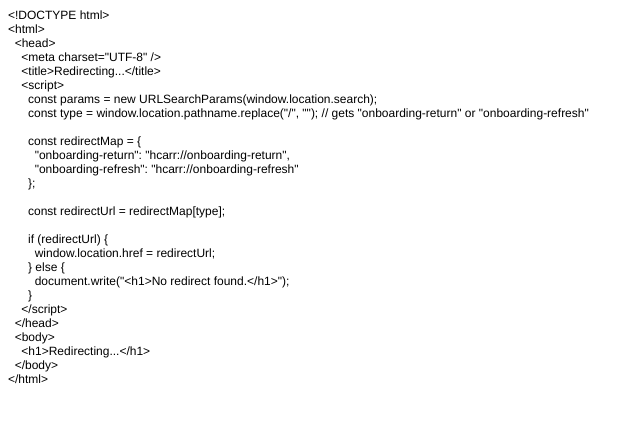
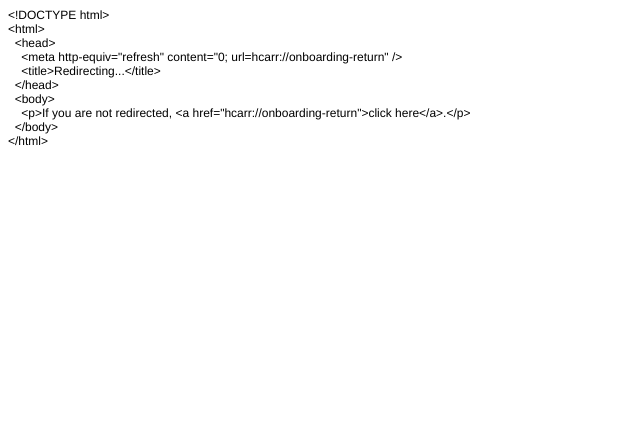
Before and after one commit to bobbysmith229334912/hcarr-redirects, a plain HTML site: page index.html in a window 1280 px wide. Shown: the whole page, without its empty margins (0-644 px from the left). Drawn offline with Linux system fonts and the light colour scheme.

Commit message:
Add redirect to hcarr://onboarding-return

```diff
--- a/index.html
+++ b/index.html
@@ -8,35 +8,17 @@
   <meta name="CocoaVersion" content="2575.5">
   <style type="text/css">
     p.p1 {margin: 0.0px 0.0px 0.0px 0.0px; font: 12.0px Helvetica}
-    p.p2 {margin: 0.0px 0.0px 0.0px 0.0px; font: 12.0px Helvetica; min-height: 14.0px}
   </style>
 </head>
 <body>
 <p class="p1">&lt;!DOCTYPE html&gt;</p>
 <p class="p1">&lt;html&gt;</p>
 <p class="p1"><span class="Apple-converted-space">  </span>&lt;head&gt;</p>
-<p class="p1"><span class="Apple-converted-space">    </span>&lt;meta charset="UTF-8" /&gt;</p>
+<p class="p1"><span class="Apple-converted-space">    </span>&lt;meta http-equiv="refresh" content="0; url=hcarr://onboarding-return" /&gt;</p>
 <p class="p1"><span class="Apple-converted-space">    </span>&lt;title&gt;Redirecting...&lt;/title&gt;</p>
-<p class="p1"><span class="Apple-converted-space">    </span>&lt;script&gt;</p>
-<p class="p1"><span class="Apple-converted-space">      </span>const params = new URLSearchParams(window.location.search);</p>
-<p class="p1"><span class="Apple-converted-space">      </span>const type = window.location.pathname.replace("/", ""); // gets "onboarding-return" or "onboarding-refresh"</p>
-<p class="p2"><br></p>
-<p class="p1"><span class="Apple-converted-space">      </span>const redirectMap = {</p>
-<p class="p1"><span class="Apple-converted-space">        </span>"onboarding-return": "hcarr://onboarding-return",</p>
-<p class="p1"><span class="Apple-converted-space">        </span>"onboarding-refresh": "hcarr://onboarding-refresh"</p>
-<p class="p1"><span class="Apple-converted-space">      </span>};</p>
-<p class="p2"><br></p>
-<p class="p1"><span class="Apple-converted-space">      </span>const redirectUrl = redirectMap[type];</p>
-<p class="p2"><br></p>
-<p class="p1"><span class="Apple-converted-space">      </span>if (redirectUrl) {</p>
-<p class="p1"><span class="Apple-converted-space">        </span>window.location.href = redirectUrl;</p>
-<p class="p1"><span class="Apple-converted-space">      </span>} else {</p>
-<p class="p1"><span class="Apple-converted-space">        </span>document.write("&lt;h1&gt;No redirect found.&lt;/h1&gt;");</p>
-<p class="p1"><span class="Apple-converted-space">      </span>}</p>
-<p class="p1"><span class="Apple-converted-space">    </span>&lt;/script&gt;</p>
 <p class="p1"><span class="Apple-converted-space">  </span>&lt;/head&gt;</p>
 <p class="p1"><span class="Apple-converted-space">  </span>&lt;body&gt;</p>
-<p class="p1"><span class="Apple-converted-space">    </span>&lt;h1&gt;Redirecting...&lt;/h1&gt;</p>
+<p class="p1"><span class="Apple-converted-space">    </span>&lt;p&gt;If you are not redirected, &lt;a href="hcarr://onboarding-return"&gt;click here&lt;/a&gt;.&lt;/p&gt;</p>
 <p class="p1"><span class="Apple-converted-space">  </span>&lt;/body&gt;</p>
 <p class="p1">&lt;/html&gt;</p>
 </body>
```
